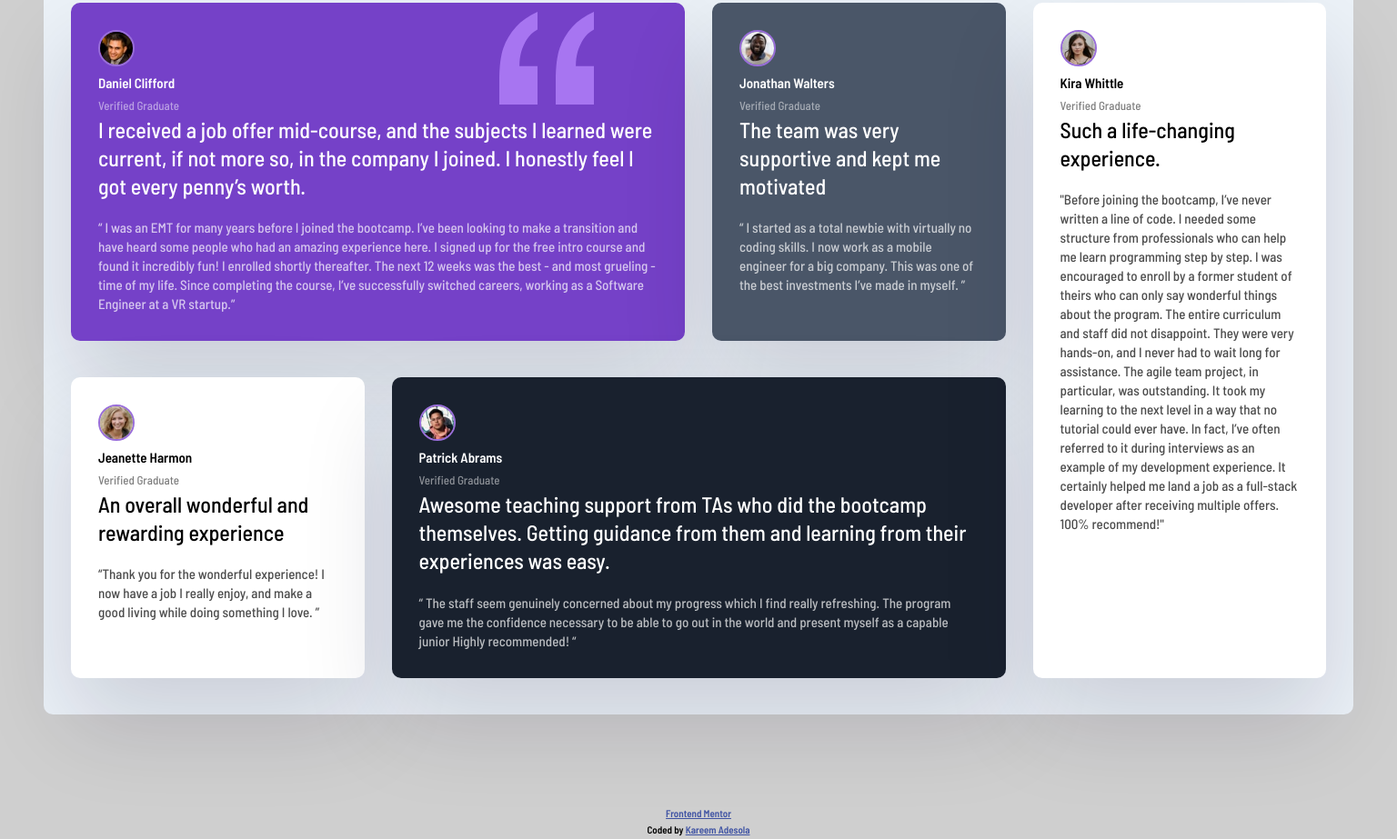
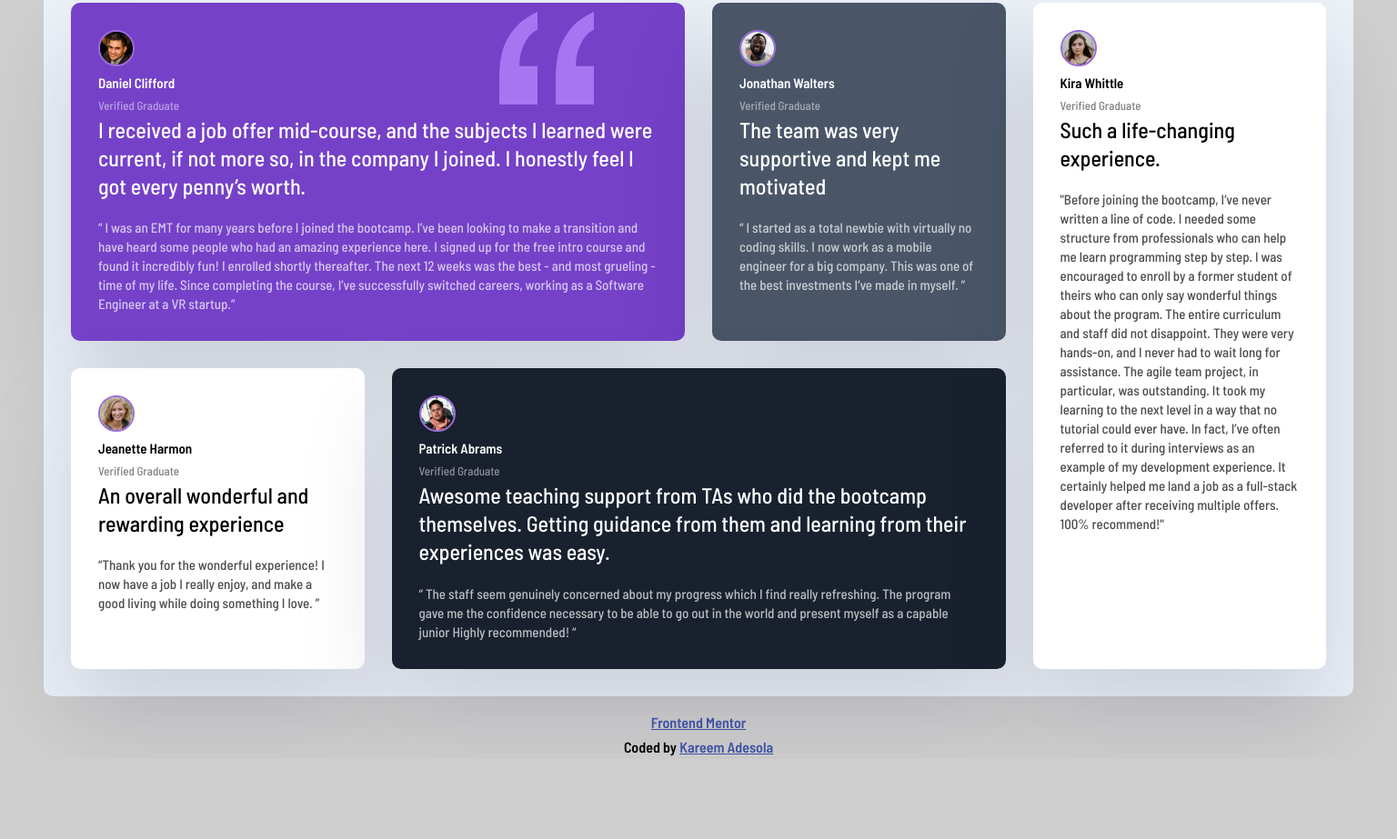
Before and after one commit to kareemadesola/Testimonial-Grid-Section, a plain HTML site: page index.html in a window 1536 px wide. Shown: the part 127-1050 px from the top of the page at 91% size. After the commit the page ends 962 px from the top, so only its background shows below. Drawn offline with Linux system fonts and the light colour scheme.

Commit message:
Override margin bottom, attribution, testimonial to improve UI

```diff
--- a/styles.css
+++ b/styles.css
@@ -17,7 +17,7 @@ body {
   border-radius: 10px;
   grid-template-columns: 1fr;
   display: grid;
-  margin: 10px;
+  margin: 15px;
 }
 
 .card {
@@ -25,7 +25,7 @@ body {
   border-radius: 10px;
   padding: 30px;
   box-shadow: 0 48px 100px 0 rgba(17, 12, 46, 0.15);
-  margin-bottom: 10px;
+  margin-bottom: 15px;
 }
 
 .card__header h3 {
@@ -93,9 +93,13 @@ body {
     background: hsl(210, 46%, 95%);
     grid-template-columns: repeat(4, 1fr);
     max-width: 1440px;
-    margin: 100px 30px;
+    margin: 100px 30px 0;
     gap: 30px;
     padding: 30px;
+  }
+
+  .card {
+    margin-bottom: 0;
   }
 
   .card:nth-of-type(1) {
@@ -111,10 +115,16 @@ body {
     grid-column: 4;
     grid-row: 1/3;
   }
+
+  .attribution {
+    font-size: 16px;
+    margin-top: 15px;
+  }
 }
 
 @media screen and (min-width: 1500px) {
   .testimonials {
-    margin: 100px auto;
+    margin-left: auto;
+    margin-right: auto;
   }
 }
```
